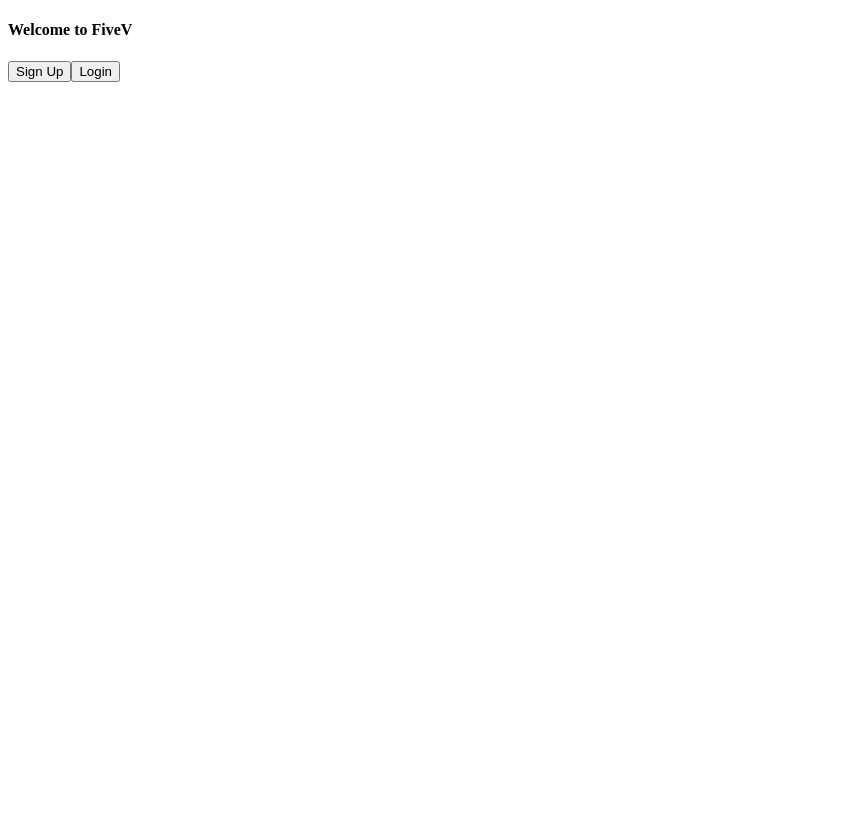
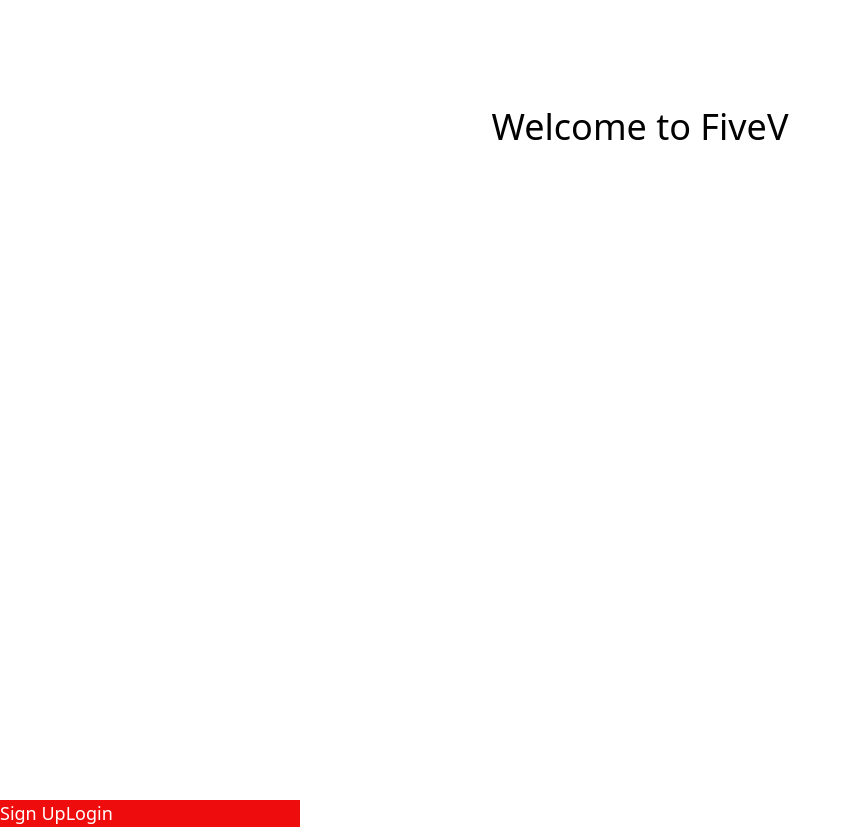
Before and after one commit to adamE4/Mern-FiveV, a React (Vite) app in the folder FiveV/client/: page / in a window 1280 px wide. Shown: the whole page, without its empty margins (0-852 px from the left). Before the commit the page ends 800 px from the top, so only its background shows below. Built offline with nearby package versions, Linux system fonts and the light colour scheme.

Commit message:
Starting CSS post requests still not working

```diff
--- a/FiveV/client/src/components/PreviewPage.jsx
+++ b/FiveV/client/src/components/PreviewPage.jsx
@@ -15,9 +15,14 @@
 
     return (
         <div className="preview">
+            <div className='Title'>
             <h4>Welcome to FiveV</h4>
+            </div>
+            <div className='Preview-Buttons'>
             <button onClick={(handleSignUpClick)}>Sign Up</button>
             <button onClick={handleLoginClick}>Login</button>
+
+            </div>
         </div>
     );
 }
--- a/FiveV/client/src/index.css
+++ b/FiveV/client/src/index.css
@@ -1,3 +1,25 @@
 @tailwind base;
 @tailwind components;
 @tailwind utilities;
+
+
+
+.preview .Title{
+    display: flex;
+    flex-direction: column;
+    align-items: center;
+    padding: 100px;
+    font-style: bold;
+    font-size: 36px;
+    height: 100vh;
+}
+
+
+.preview .Preview-Buttons{
+    background-color: #ef0c0c;
+    color: white;
+    border: none;
+    cursor: pointer;
+    font-size: 18px;
+    width: 300px;
+}
--- a/FiveV/client/src/main.jsx
+++ b/FiveV/client/src/main.jsx
@@ -3,6 +3,7 @@
 import App from './App';
 import { BrowserRouter } from 'react-router-dom';
 import { AuthContextProvider } from './Context/Authcontext';
+import './index.css';
 
 const root = ReactDOM.createRoot(document.getElementById('root'));
 root.render(
```
Also changed, not shown: 2 other files (tests, documents, lock files or other folders).
